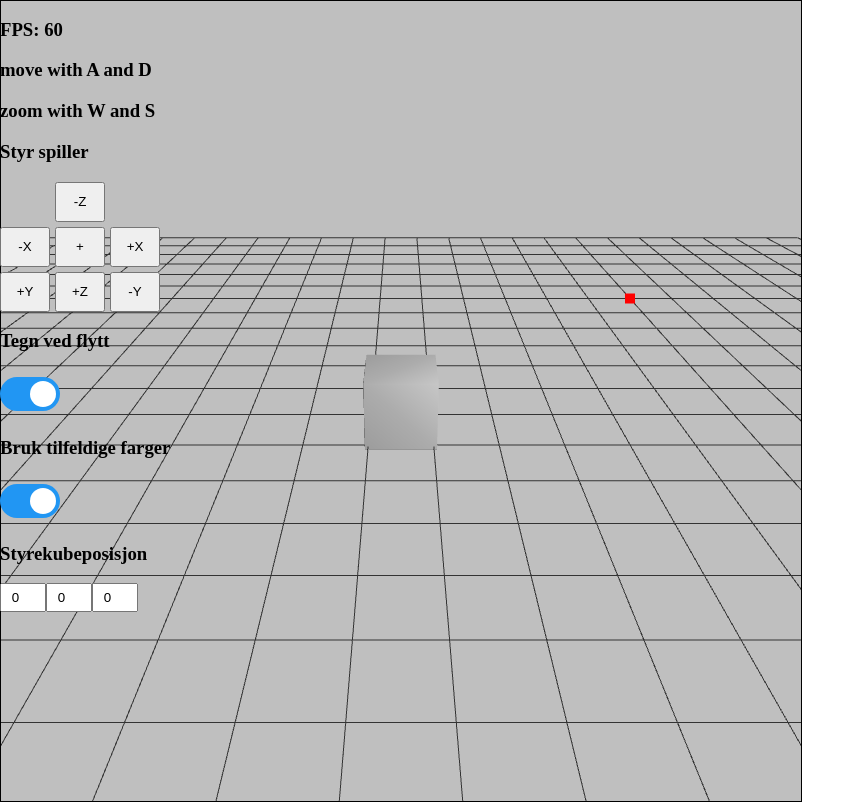
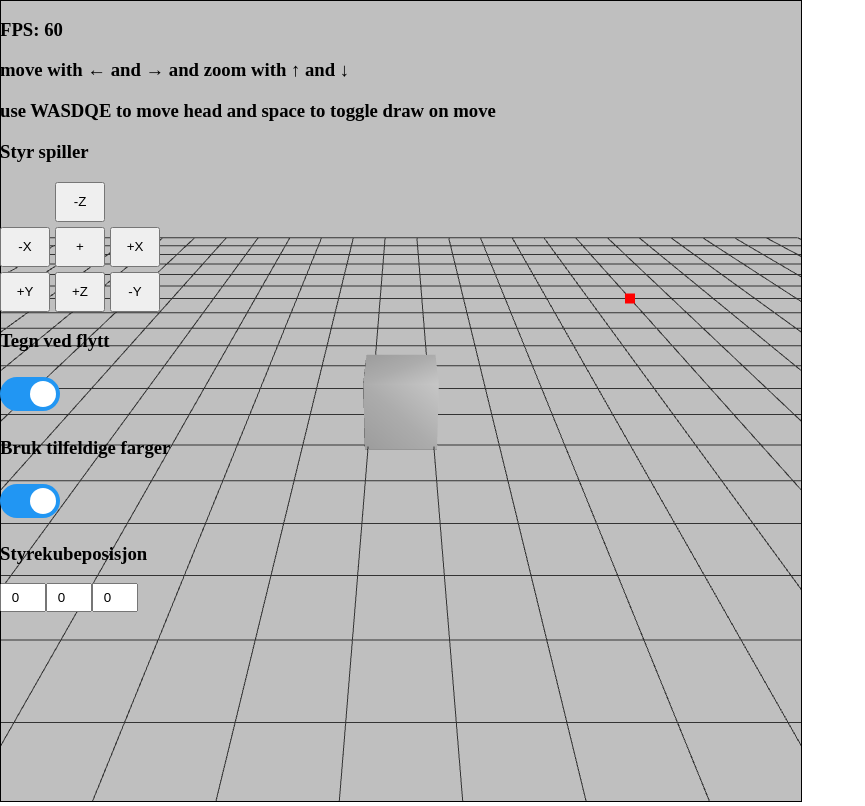
Before and after one commit to kegma1/datamaskingrafikk, a plain HTML site: page Oblig2/index.html in a window 1280 px wide. Shown: the whole page, without its empty margins (0-865 px from the left). Drawn offline with Linux system fonts and the light colour scheme.

Commit message:
gamer controlls added 😎😎😎

```diff
--- a/Oblig2/index.html
+++ b/Oblig2/index.html
@@ -14,8 +14,8 @@
 <body>
     <div class="ui">
         <h3 id="FPSdisplay">FPS: 10000000</h3>
-        <h3>move with A and D</h3>
-        <h3>zoom with W and S</h3>
+        <h3>move with ← and → and zoom with ↑ and ↓</h3>
+        <h3>use WASDQE to move head and space to toggle draw on move</h3>
         <h3>Styr spiller</h3>
         <div class="controllGrid">
             <span></span>
--- a/Oblig2/main.js
+++ b/Oblig2/main.js
@@ -121,21 +121,34 @@ function handelInput(cam, dt) {
     const rotSpeed = 2.0;
     const rotY = mat4.create();
 
-    if (keys['KeyA']) {
+    if (keys['ArrowLeft']) {
         mat4.rotateY(rotY, mat4.create(), -rotSpeed * dt);
         vec3.transformMat4(cam.pos, cam.pos, rotY);
     }
-    if (keys['KeyD']) {
+    if (keys['ArrowRight']) {
         mat4.rotateY(rotY, mat4.create(), rotSpeed * dt);
         vec3.transformMat4(cam.pos, cam.pos, rotY);
     }
-
-    if (keys['KeyW']) {
+    if (keys['ArrowUp']) {
         vec3.scale(cam.pos, cam.pos, 0.95)
     }
-    if (keys['KeyS']) {
+    if (keys['ArrowDown']) {
         vec3.scale(cam.pos, cam.pos, 1.05)
     }
 
+    if (keys["KeyW"]) {cube_manager.moveHead(0, 0, -1); keys["KeyW"] = false}
+    if (keys["KeyS"]) {cube_manager.moveHead(0, 0, 1); keys["KeyS"] = false}
+    if (keys["KeyA"]) {cube_manager.moveHead(-1, 0, 0); keys["KeyA"] = false}
+    if (keys["KeyD"]) {cube_manager.moveHead(1, 0, 0); keys["KeyD"] = false}
+    if (keys["KeyE"]) {cube_manager.moveHead(0, 1, 0); keys["KeyE"] = false}
+    if (keys["KeyQ"]) {cube_manager.moveHead(0, -1, 0); keys["KeyQ"] = false}
+
+    if (keys["Space"]) {
+        cube_manager.drawOnMove = !cube_manager.drawOnMove;
+        document.getElementById("drawWithMove").checked  = cube_manager.drawOnMove;
+        keys["Space"] = false;
+    }
+
+
     cam.update_view()
 }
```
